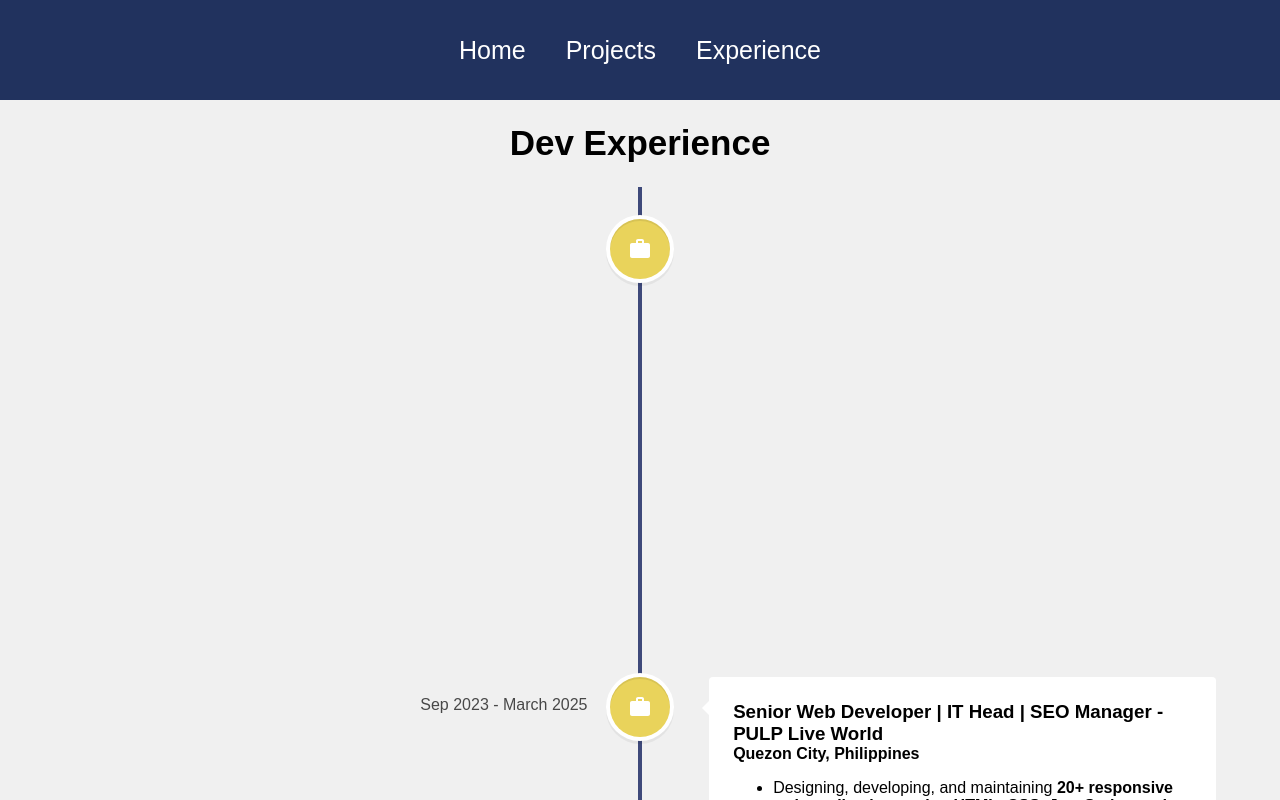
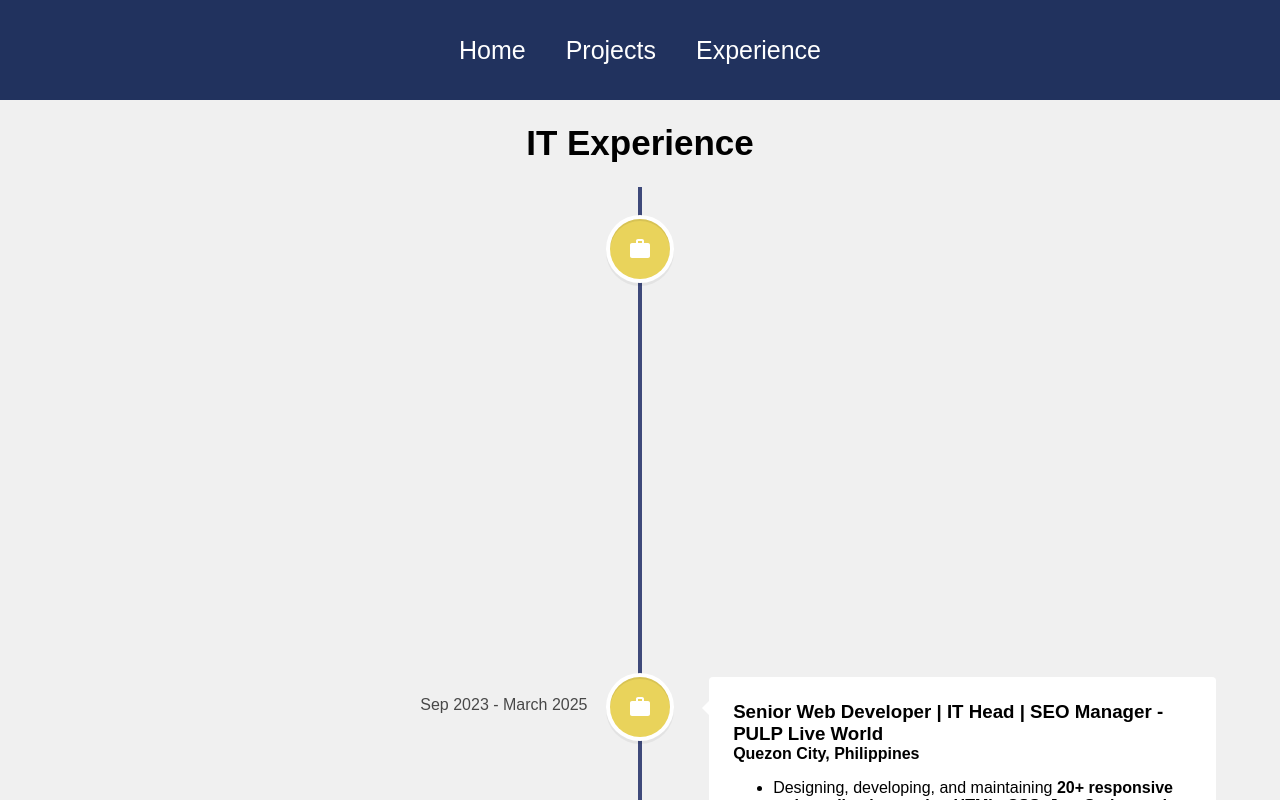
Before and after one commit to Marc-Bryan/Marc-bryan.github.io, a React (Create React App) app: page /experience in a window 1280 px wide. Shown: the top 800 px of the page. Built offline with nearby package versions, Linux system fonts and the light colour scheme.

Commit message:
change dev to IT to align goals

```diff
--- a/src/pages/Experience.js
+++ b/src/pages/Experience.js
@@ -16,7 +16,7 @@ function Experience() {
   return (
     <>
       <div className="experience">
-        <h1 className="nondev"> Dev Experience</h1>
+        <h1 className="nondev"> IT Experience</h1>
         <VerticalTimeline lineColor="#3e497a">
           {devExperience.map((exp, idx) => (
             <ExperienceItem
@@ -32,7 +32,7 @@ function Experience() {
           ))}
         </VerticalTimeline>
 
-        <h1 className="nondev"> Non Dev Experience</h1>
+        <h1 className="nondev"> Non IT Experience</h1>
         <div className="experience">
           <VerticalTimeline lineColor="#3e497a">
             {nonDevExperience.map((exp, idx) => (
```
